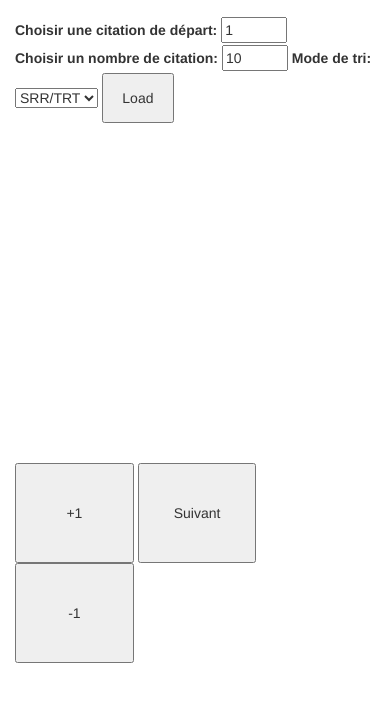
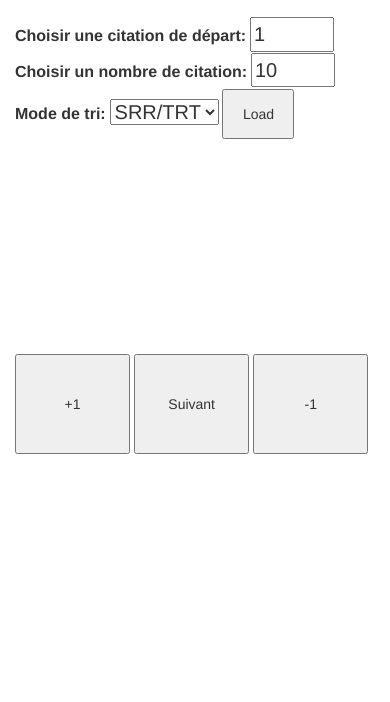
Before and after one commit to viafx24/microblog-0.8, a Flask app: page / in a window 390 px wide. Shown: the part 55-757 px from the top of the page. Run offline with Flask 2, Linux system fonts and the light colour scheme; the visitor is signed in with stand-in values (Sample User, id 1); some libraries are stand-ins or nearby versions.

Commit message:
adaptation pour mobile

```diff
--- a/app/static/style.css
+++ b/app/static/style.css
@@ -1,5 +1,12 @@
 body {}
 
+label {
+    font-size: 16px;
+}
+#typeofsort, #numbercitation, #begincitation {
+    font-size: 20px;
+    /*font: inherit;*/
+}
 
 span.text {
     font-size: 18px;
@@ -32,6 +39,25 @@ span.text {
 
 @media screen and (max-width: 800px) {
     #ShowCitation {
-        font-size: 20px;
+        font-size: 16px;
     }
+
+    .parent {
+        display: flex;
+        height: 180px;
+    }
+
+    #Plusone, #Minusone, #Suivant {
+        height: 100px;
+        width: 32%
+    }
+
+    #IDShowSRRandTRT {
+        height: 25px;
+
+    }
+    #ShowSRRandTRT {
+        font-size: 12px;
+    }
+
 }
--- a/app/templates/index.html
+++ b/app/templates/index.html
@@ -16,7 +16,7 @@
        min="0" max="300" value="10" step="10">
 
 <label for="typeofsort">Mode de tri:</label>
-<select id="typeofsort">
+<select id="typeofsort"  >
     <option value="SRR/TRT">SRR/TRT</option>
     <option value="TRT">TRT</option>
     <option value="SRR">SRR</option>
```
